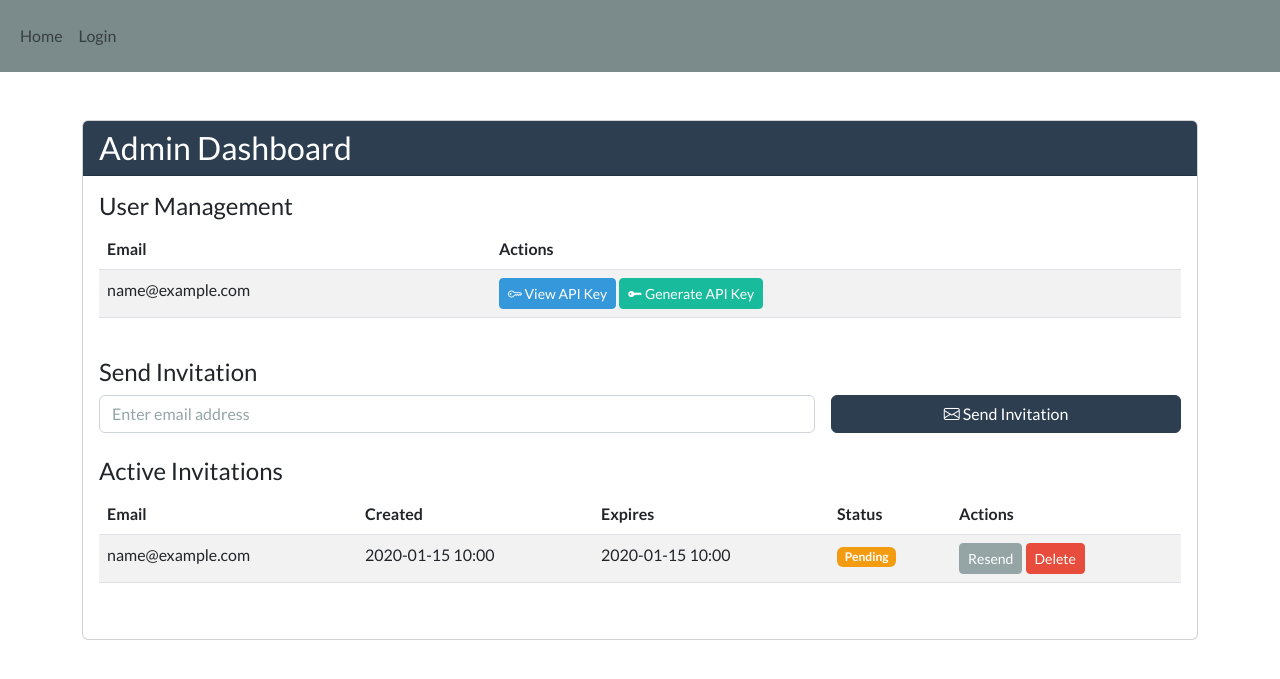
After one commit to kehannan/ruleschat, a FastAPI app: template templates/admin.html in a window 1280 px wide. The commit adds this page. Shown: the top 679 px of the page. Run offline with FastAPI, Linux system fonts and the light colour scheme; the template is opened without the code that fills it: most values are stand-ins (such as "Sample title", 1, 10 or a date in 2020); some libraries are stand-ins or nearby versions.

Commit message:
Refactor user management to be email-only, update templates and logic for modern UX

```diff
--- a/main.py
+++ b/main.py
@@ -4,17 +4,22 @@ import logging
 import asyncio
 import secrets
 import string
-from fastapi import FastAPI, Request, Form, WebSocket, WebSocketDisconnect, Response, status, Depends, HTTPException
+import random
+from fastapi import FastAPI, Request, Form, WebSocket, WebSocketDisconnect, Response, status, Depends, HTTPException, Body, BackgroundTasks
 from starlette.websockets import WebSocketState
 from fastapi.responses import HTMLResponse, RedirectResponse
 from fastapi.templating import Jinja2Templates
 from jose import jwt, JWTError
 from dotenv import load_dotenv
 from openai import OpenAI
+from datetime import datetime, timedelta
+from fastapi_mail import FastMail, MessageSchema, ConnectionConfig
+from pydantic import EmailStr
 
 # Import your user model and auth utilities
-from models import get_user_by_username, update_user_profile, User  # Function to retrieve a user by username
+from models import get_user_by_username, update_user_profile, User, Invitation  # Function to retrieve a user by username
 from auth import verify_password, create_access_token, get_password_hash  # Functions for password verification and token creation
+from models import SessionLocal
 
 # Configure logging with forced flush
 logging.basicConfig(
@@ -26,6 +31,11 @@ logging.basicConfig(
 # Load environment variables
 load_dotenv()
 openai_api_key = os.getenv("OPENAI_API_KEY")
+print("MAIL_USERNAME:", os.getenv("MAIL_USERNAME"))
+print("MAIL_PASSWORD:", os.getenv("MAIL_PASSWORD"))
+print("MAIL_SERVER:", os.getenv("MAIL_SERVER"))
+print("MAIL_STARTTLS:", os.getenv("MAIL_STARTTLS"))
+print("MAIL_SSL_TLS:", os.getenv("MAIL_SSL_TLS"))
 
 # Initialize OpenAI client and retrieve your assistant
 client = OpenAI(api_key=openai_api_key)
@@ -52,27 +62,43 @@ async def get_current_user(request: Request):
         return None
     try:
         payload = jwt.decode(token, SECRET_KEY, algorithms=[ALGORITHM])
-        username = payload.get("sub")
-        if not username:
+        email = payload.get("sub")
+        if not email:
             return None
-        user = get_user_by_username(username)
+        user = get_user_by_username(email)
         return user
     except JWTError:
         return None
+
+# Admin middleware
+async def get_admin_user(request: Request):
+    user = await get_current_user(request)
+    if not user or user.email != os.getenv("ADMIN_EMAIL"):
+        raise HTTPException(status_code=403, detail="Admin access required")
+    return user
+
+def get_base_context(request, user=None):
+    return {
+        "request": request,
+        "user_email": user.email if user else None,
+        "admin_email": os.getenv("ADMIN_EMAIL"),
+    }
 
 # Home route - accessible without login
 @app.get("/home", name="home", response_class=HTMLResponse)
 def home(request: Request):
     token = request.cookies.get("access_token")
-    username = None
+    user = None
     if token:
         try:
             payload = jwt.decode(token, SECRET_KEY, algorithms=[ALGORITHM])
             username = payload.get("sub")
+            if username:
+                user = get_user_by_username(username)
         except JWTError:
             pass
-
-    return templates.TemplateResponse("home.html", {"request": request, "username": username})
+    context = get_base_context(request, user)
+    return templates.TemplateResponse("home.html", context)
 
 # Root route redirects to home
 @app.get("/", response_class=RedirectResponse)
@@ -82,23 +108,24 @@ def root():
 # Login page
 @app.get("/login", name="login", response_class=HTMLResponse)
 def login_page(request: Request):
-    return templates.TemplateResponse("login.html", {"request": request, "username": None})
+    context = get_base_context(request)
+    return templates.TemplateResponse("login.html", context)
 
 # Login form submission
 @app.post("/login")
 def do_login(username: str = Form(...), password: str = Form(...)):
+    # Treat username as email
     user = get_user_by_username(username)
     if not user or not verify_password(password, user.hashed_password):
         return HTMLResponse("<h3>Invalid credentials</h3>", status_code=401)
-    token = create_access_token({"sub": username}, expires_delta=ACCESS_TOKEN_EXPIRE_MINUTES)
+    token = create_access_token({"sub": user.email}, expires_delta=ACCESS_TOKEN_EXPIRE_MINUTES)
     response = RedirectResponse(url="/ruleschat", status_code=status.HTTP_303_SEE_OTHER)
     response.set_cookie(
         key="access_token",
         value=token,
         httponly=True,
-        samesite="Lax",  # Default behavior; adjust if needed
-        max_age=3600 * ACCESS_TOKEN_EXPIRE_MINUTES  # Set cookie expiration in seconds
-        # secure=False for development; use True in production with HTTPS
+        samesite="Lax",
+        max_age=3600 * ACCESS_TOKEN_EXPIRE_MINUTES
     )
     return response
 
@@ -106,6 +133,7 @@ def do_login(username: str = Form(...), password: str = Form(...)):
 @app.get("/ruleschat", response_class=HTMLResponse)
 def ruleschat(request: Request):
     token = request.cookies.get("access_token")
+    user = None
     if not token:
         return RedirectResponse(url="/login", status_code=303)
     try:
@@ -113,22 +141,24 @@ def ruleschat(request: Request):
         username = payload.get("sub")
         if not username:
             return RedirectResponse(url="/login", status_code=303)
+        user = get_user_by_username(username)
     except JWTError:
         return RedirectResponse(url="/login", status_code=303)
-    return templates.TemplateResponse("ruleschat.html", {"request": request, "username": username})
+    context = get_base_context(request, user)
+    return templates.TemplateResponse("ruleschat.html", context)
 
 # Profile page
 @app.get("/profile", response_class=HTMLResponse)
 async def profile_page(request: Request, user: User = Depends(get_current_user)):
     if not user:
         return RedirectResponse(url="/login", status_code=303)
-    return templates.TemplateResponse("profile.html", {
-        "request": request,
+    context = get_base_context(request, user)
+    context.update({
         "user": user,
-        "username": user.username,
         "message": request.query_params.get("message"),
         "message_type": request.query_params.get("message_type", "info")
     })
+    return templates.TemplateResponse("profile.html", context)
 
 # Update profile
 @app.post("/update-profile", response_class=RedirectResponse, name="update_profile")
@@ -294,3 +324,176 @@ def logout():
     response = RedirectResponse(url="/login", status_code=303)
     response.delete_cookie("access_token")
     return response
+
+def get_db():
+    db = SessionLocal()
+    try:
+        yield db
+    finally:
+        db.close()
+
+# Admin dashboard
+@app.get("/admin", response_class=HTMLResponse)
+async def admin_dashboard(request: Request, user: User = Depends(get_admin_user), db=Depends(get_db)):
+    users = db.query(User).all()
+    invitations = db.query(Invitation).filter(
+        Invitation.expires_at > datetime.utcnow()
+    ).order_by(Invitation.created_at.desc()).all()
+    context = get_base_context(request, user)
+    context.update({
+        "users": users,
+        "invitations": invitations,
+        "message": request.query_params.get("message"),
+        "message_type": request.query_params.get("message_type", "info")
+    })
+    return templates.TemplateResponse("admin.html", context)
+
+# Admin API endpoints
+@app.get("/api/admin/view-api-key/{email}")
+async def admin_view_api_key(
+    email: str,
+    user: User = Depends(get_admin_user)
+):
+    target_user = db.query(User).filter(User.email == email).first()
+    if not target_user:
+        raise HTTPException(status_code=404, detail="User not found")
+
+    return {"email": email, "api_key": target_user.api_key}
+
+@app.get("/api/admin/generate-api-key/{email}")
+async def admin_generate_api_key(
+    email: str,
+    user: User = Depends(get_admin_user)
+):
+    target_user = db.query(User).filter(User.email == email).first()
+    if not target_user:
+        raise HTTPException(status_code=404, detail="User not found")
+
+    # Generate a secure random API key
+    alphabet = string.ascii_letters + string.digits
+    api_key = ''.join(secrets.choice(alphabet) for _ in range(32))
+
+    # Update the user's API key
+    update_user_profile(target_user.id, api_key=api_key)
+
+    return {"email": email, "api_key": api_key}
+
+@app.post("/api/invite")
+async def send_invitation(
+    data: dict = Body(...),
+    user: User = Depends(get_admin_user),
+    db=Depends(get_db),
+    background_tasks: BackgroundTasks = None
+):
+    email = data.get("email")
+    if not email:
+        return {"detail": "Email is required"}
+    # Generate a unique invitation code
+    code = ''.join(random.choices(string.ascii_letters + string.digits, k=16))
+    # Check for existing invitation
+    existing = db.query(Invitation).filter(Invitation.email == email, Invitation.expires_at > datetime.utcnow()).first()
+    if existing:
+        return {"detail": "Active invitation already exists for this email"}
+    invitation = Invitation(
+        code=code,
+        email=email,
+        created_at=datetime.utcnow(),
+        expires_at=datetime.utcnow() + timedelta(days=7)
+    )
+    db.add(invitation)
+    db.commit()
+    db.refresh(invitation)
+
+    # Send the invitation email in the background
+    invite_link = f"http://localhost:8000/register?code={code}"
+    subject = "Invitation to Rule Chat"
+    body = f"Dr {email}<br>You are invited to try the experimental Advanced Squad Leader Rules chat at <a href='{invite_link}'>{invite_link}</a>.<br><br>Regards,<br>Kevin"
+    if background_tasks is not None:
+        background_tasks.add_task(send_email, subject, email, body)
+    else:
+        await send_email(subject, email, body)
+
+    return {"detail": "Invitation sent", "code": code}
+
+@app.post("/api/invite/resend/{invitation_id}")
+async def resend_invitation(
+    invitation_id: int,
+    user: User = Depends(get_admin_user),
+    db=Depends(get_db),
+    background_tasks: BackgroundTasks = None
+):
+    invitation = db.query(Invitation).filter(Invitation.id == invitation_id).first()
+    if not invitation:
+        return {"detail": "Invitation not found"}
+    if invitation.expires_at < datetime.utcnow():
+        return {"detail": "Invitation expired"}
+    invite_link = f"http://localhost:8000/register?code={invitation.code}"
+    subject = "Invitation to Rule Chat"
+    body = f"Dr {invitation.email}<br>You are invited to try the experimental Advanced Squad Leader Rules chat at <a href='{invite_link}'>{invite_link}</a>.<br><br>Regards,<br>Kevin"
+    if background_tasks is not None:
+        background_tasks.add_task(send_email, subject, invitation.email, body)
+    else:
+        await send_email(subject, invitation.email, body)
+    return {"detail": "Invitation resent"}
+
+@app.delete("/api/invite/{invitation_id}")
+async def delete_invitation(
+    invitation_id: int,
+    user: User = Depends(get_admin_user),
+    db=Depends(get_db)
+):
+    invitation = db.query(Invitation).filter(Invitation.id == invitation_id).first()
+    if not invitation:
+        return {"detail": "Invitation not found"}
+    db.delete(invitation)
+    db.commit()
+    return {"detail": "Invitation deleted"}
+
+conf = ConnectionConfig(
+    MAIL_USERNAME = os.getenv("MAIL_USERNAME"),
+    MAIL_PASSWORD = os.getenv("MAIL_PASSWORD"),
+    MAIL_FROM = os.getenv("MAIL_FROM"),
+    MAIL_PORT = int(os.getenv("MAIL_PORT", 587)),
+    MAIL_SERVER = os.getenv("MAIL_SERVER"),
+    MAIL_STARTTLS = os.getenv("MAIL_STARTTLS", "True") == "True",
+    MAIL_SSL_TLS = os.getenv("MAIL_SSL_TLS", "False") == "True",
+    USE_CREDENTIALS = True
+)
+
+async def send_email(subject: str, email_to: EmailStr, body: str):
+    message = MessageSchema(
+        subject=subject,
+        recipients=[email_to],
+        body=body,
+        subtype="html"
+    )
+    fm = FastMail(conf)
+    await fm.send_message(message)
+
+@app.get("/register", response_class=HTMLResponse)
+async def register_page(request: Request, code: str, db=Depends(get_db)):
+    invitation = db.query(Invitation).filter(Invitation.code == code).first()
+    if not invitation or invitation.expires_at < datetime.utcnow():
+        return templates.TemplateResponse("register.html", {"request": request, "error": "Invalid or expired invitation.", "code": "", "email": ""})
+    if invitation.used:
+        return templates.TemplateResponse("register.html", {"request": request, "error": "This invitation has already been used.", "code": code, "email": invitation.email})
+    return templates.TemplateResponse("register.html", {"request": request, "code": code, "email": invitation.email})
+
+@app.post("/register/complete", response_class=HTMLResponse)
+async def register_complete(request: Request, code: str = Form(...), password: str = Form(...), db=Depends(get_db)):
+    invitation = db.query(Invitation).filter(Invitation.code == code).first()
+    if not invitation or invitation.expires_at < datetime.utcnow() or invitation.used:
+        return templates.TemplateResponse("register.html", {"request": request, "error": "Invalid or expired invitation.", "code": code, "email": invitation.email if invitation else ""})
+    # Check if user already exists
+    existing_user = db.query(User).filter(User.email == invitation.email).first()
+    if existing_user:
+        return templates.TemplateResponse("register.html", {"request": request, "error": "User already exists for this email.", "code": code, "email": invitation.email})
+    # Create user with email only
+    hashed_password = get_password_hash(password)
+    user = User(email=invitation.email, hashed_password=hashed_password)
+    db.add(user)
+    # Mark invitation as used
+    invitation.used_at = datetime.utcnow()
+    invitation.used_by_user_id = user.id
+    db.commit()
+    return HTMLResponse("<h3>Registration successful! You can now log in.</h3>")
--- /dev/null
+++ b/templates/admin.html
@@ -0,0 +1,229 @@
+{% extends "base.html" %}
+
+{% block title %}Admin Dashboard{% endblock %}
+
+{% block content %}
+<div class="row">
+    <div class="col-md-12">
+        <div class="card mt-4">
+            <div class="card-header bg-primary text-white">
+                <h3 class="card-title mb-0">Admin Dashboard</h3>
+            </div>
+            <div class="card-body">
+                {% if message %}
+                    <div class="alert alert-{{ message_type }} alert-dismissible fade show" role="alert">
+                        {{ message }}
+                        <button type="button" class="btn-close" data-bs-dismiss="alert" aria-label="Close"></button>
+                    </div>
+                {% endif %}
+
+                <!-- User Management Section -->
+                <div class="mb-4">
+                    <h4>User Management</h4>
+                    <div class="table-responsive">
+                        <table class="table table-striped">
+                            <thead>
+                                <tr>
+                                    <th>Email</th>
+                                    <th>Actions</th>
+                                </tr>
+                            </thead>
+                            <tbody>
+                                {% for user in users %}
+                                <tr>
+                                    <td>{{ user.email or 'Not set' }}</td>
+                                    <td>
+                                        <button class="btn btn-sm btn-info" onclick="viewApiKey('{{ user.email }}')">
+                                            <i class="bi bi-key"></i> View API Key
+                                        </button>
+                                        <button class="btn btn-sm btn-success" onclick="generateApiKey('{{ user.email }}')">
+                                            <i class="bi bi-key-fill"></i> Generate API Key
+                                        </button>
+                                    </td>
+                                </tr>
+                                {% endfor %}
+                            </tbody>
+                        </table>
+                    </div>
+                </div>
+
+                <!-- Invitation Section -->
+                <div class="mb-4">
+                    <h4>Send Invitation</h4>
+                    <form id="inviteForm" class="row g-3">
+                        <div class="col-md-8">
+                            <input type="email" class="form-control" id="inviteEmail" placeholder="Enter email address" required>
+                        </div>
+                        <div class="col-md-4">
+                            <button type="submit" class="btn btn-primary w-100">
+                                <i class="bi bi-envelope"></i> Send Invitation
+                            </button>
+                        </div>
+                    </form>
+                </div>
+
+                <!-- Active Invitations Section -->
+                <div class="mb-4">
+                    <h4>Active Invitations</h4>
+                    <div class="table-responsive">
+                        <table class="table table-striped">
+                            <thead>
+                                <tr>
+                                    <th>Email</th>
+                                    <th>Created</th>
+                                    <th>Expires</th>
+                                    <th>Status</th>
+                                    <th>Actions</th>
+                                </tr>
+                            </thead>
+                            <tbody>
+                                {% for invite in invitations %}
+                                <tr>
+                                    <td>{{ invite.email }}</td>
+                                    <td>{{ invite.created_at.strftime('%Y-%m-%d %H:%M') }}</td>
+                                    <td>{{ invite.expires_at.strftime('%Y-%m-%d %H:%M') }}</td>
+                                    <td>
+                                        {% if invite.used %}
+                                            <span class="badge bg-success">Used</span>
+                                        {% else %}
+                                            <span class="badge bg-warning">Pending</span>
+                                        {% endif %}
+                                    </td>
+                                    <td>
+                                        <button class="btn btn-sm btn-secondary" onclick="resendInvitation({{ invite.id }})">Resend</button>
+                                        <button class="btn btn-sm btn-danger" onclick="deleteInvitation({{ invite.id }})">Delete</button>
+                                    </td>
+                                </tr>
+                                {% endfor %}
+                            </tbody>
+                        </table>
+                    </div>
+                </div>
+            </div>
+        </div>
+    </div>
+</div>
+
+<!-- API Key Modal -->
+<div class="modal fade" id="apiKeyModal" tabindex="-1">
+    <div class="modal-dialog">
+        <div class="modal-content">
+            <div class="modal-header">
+                <h5 class="modal-title">API Key</h5>
+                <button type="button" class="btn-close" data-bs-dismiss="modal"></button>
+            </div>
+            <div class="modal-body">
+                <div class="mb-3">
+                    <label class="form-label">API Key for <span id="modalEmail"></span></label>
+                    <div class="input-group">
+                        <input type="text" class="form-control" id="modalApiKey" readonly>
+                        <button class="btn btn-outline-secondary" type="button" onclick="copyApiKey()">
+                            <i class="bi bi-clipboard"></i> Copy
+                        </button>
+                    </div>
+                </div>
+            </div>
+        </div>
+    </div>
+</div>
+
+<script>
+// API Key Management
+async function viewApiKey(email) {
+    try {
+        const response = await fetch(`/api/admin/view-api-key/${email}`);
+        const data = await response.json();
+        if (data.api_key) {
+            document.getElementById('modalEmail').textContent = email;
+            document.getElementById('modalApiKey').value = data.api_key;
+            new bootstrap.Modal(document.getElementById('apiKeyModal')).show();
+        } else {
+            alert('No API key found for this user');
+        }
+    } catch (error) {
+        alert('Error fetching API key');
+    }
+}
+
+async function generateApiKey(email) {
+    if (!confirm(`Generate new API key for ${email}? This will invalidate any existing key.`)) {
+        return;
+    }
+    try {
+        const response = await fetch(`/api/admin/generate-api-key/${email}`);
+        const data = await response.json();
+        if (data.api_key) {
+            document.getElementById('modalEmail').textContent = email;
+            document.getElementById('modalApiKey').value = data.api_key;
+            new bootstrap.Modal(document.getElementById('apiKeyModal')).show();
+        } else {
+            alert('Error generating API key');
+        }
+    } catch (error) {
+        alert('Error generating API key');
+    }
+}
+
+function copyApiKey() {
+    const apiKeyInput = document.getElementById('modalApiKey');
+    apiKeyInput.select();
+    document.execCommand('copy');
+    alert('API key copied to clipboard');
+}
+
+// Invitation Form
+document.getElementById('inviteForm').addEventListener('submit', async (e) => {
+    e.preventDefault();
+    const email = document.getElementById('inviteEmail').value;
+    try {
+        const response = await fetch('/api/invite', {
+            method: 'POST',
+            headers: {
+                'Content-Type': 'application/json',
+            },
+            body: JSON.stringify({ email }),
+        });
+        const data = await response.json();
+        if (response.ok) {
+            alert('Invitation sent successfully');
+            location.reload();
+        } else {
+            alert(data.detail || 'Error sending invitation');
+        }
+    } catch (error) {
+        alert('Error sending invitation');
+    }
+});
+
+async function resendInvitation(invitationId) {
+    if (!confirm('Resend invitation email?')) return;
+    try {
+        const response = await fetch(`/api/invite/resend/${invitationId}`, { method: 'POST' });
+        const data = await response.json();
+        if (response.ok) {
+            alert('Invitation resent successfully');
+        } else {
+            alert(data.detail || 'Error resending invitation');
+        }
+    } catch (error) {
+        alert('Error resending invitation');
+    }
+}
+
+async function deleteInvitation(invitationId) {
+    if (!confirm('Delete this invitation?')) return;
+    try {
+        const response = await fetch(`/api/invite/${invitationId}`, { method: 'DELETE' });
+        const data = await response.json();
+        if (response.ok) {
+            alert('Invitation deleted');
+            location.reload();
+        } else {
+            alert(data.detail || 'Error deleting invitation');
+        }
+    } catch (error) {
+        alert('Error deleting invitation');
+    }
+}
+</script>
+{% endblock %}
--- a/templates/base.html
+++ b/templates/base.html
@@ -32,7 +32,7 @@
             <li class="nav-item">
               <a class="nav-link" href="{{ url_for('home') }}">Home</a>
             </li>
-            {% if username is defined and username %}
+            {% if user_email is defined and user_email %}
               <li class="nav-item">
                 <a class="nav-link" href="{{ url_for('ruleschat') }}">Rules Chat</a>
               </li>
@@ -41,6 +41,13 @@
                   <i class="bi bi-person-circle" aria-hidden="true"></i> Profile
                 </a>
               </li>
+              {% if user_email == admin_email %}
+              <li class="nav-item">
+                <a class="nav-link" href="{{ url_for('admin_dashboard') }}">
+                  <i class="bi bi-gear" aria-hidden="true"></i> Admin
+                </a>
+              </li>
+              {% endif %}
               <li class="nav-item">
                 <a class="nav-link" href="{{ url_for('logout') }}">Logout</a>
               </li>
--- a/templates/profile.html
+++ b/templates/profile.html
@@ -18,11 +18,6 @@
                         </div>
                     {% endif %}
                     <form method="post" action="{{ url_for('update_profile') }}">
-                        <div class="mb-3">
-                            <label for="username" class="form-label">Username</label>
-                            <input type="text" class="form-control" id="username" value="{{ user.username }}" readonly>
-                            <small class="form-text text-muted">Username cannot be changed</small>
-                        </div>
                         <div class="mb-3">
                             <label for="email" class="form-label">Email</label>
                             <input type="email" class="form-control" id="email" name="email" value="{{ user.email or '' }}">
```
Also changed, not shown: init_db.py (added, +23 -0 lines), models.py (+19 -6 lines), templates/login.html (+9 -5 lines), templates/register.html (added, +32 -0 lines).
